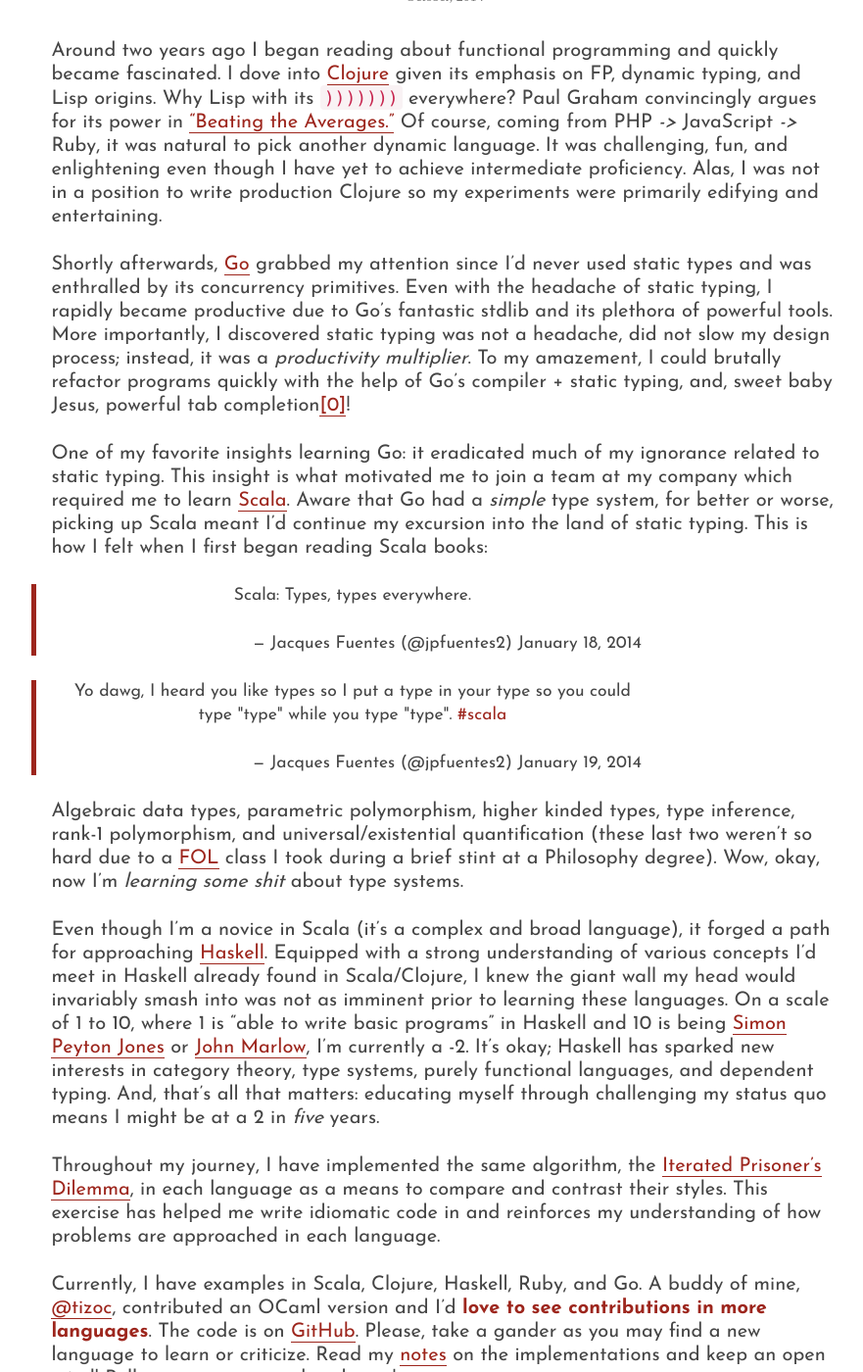
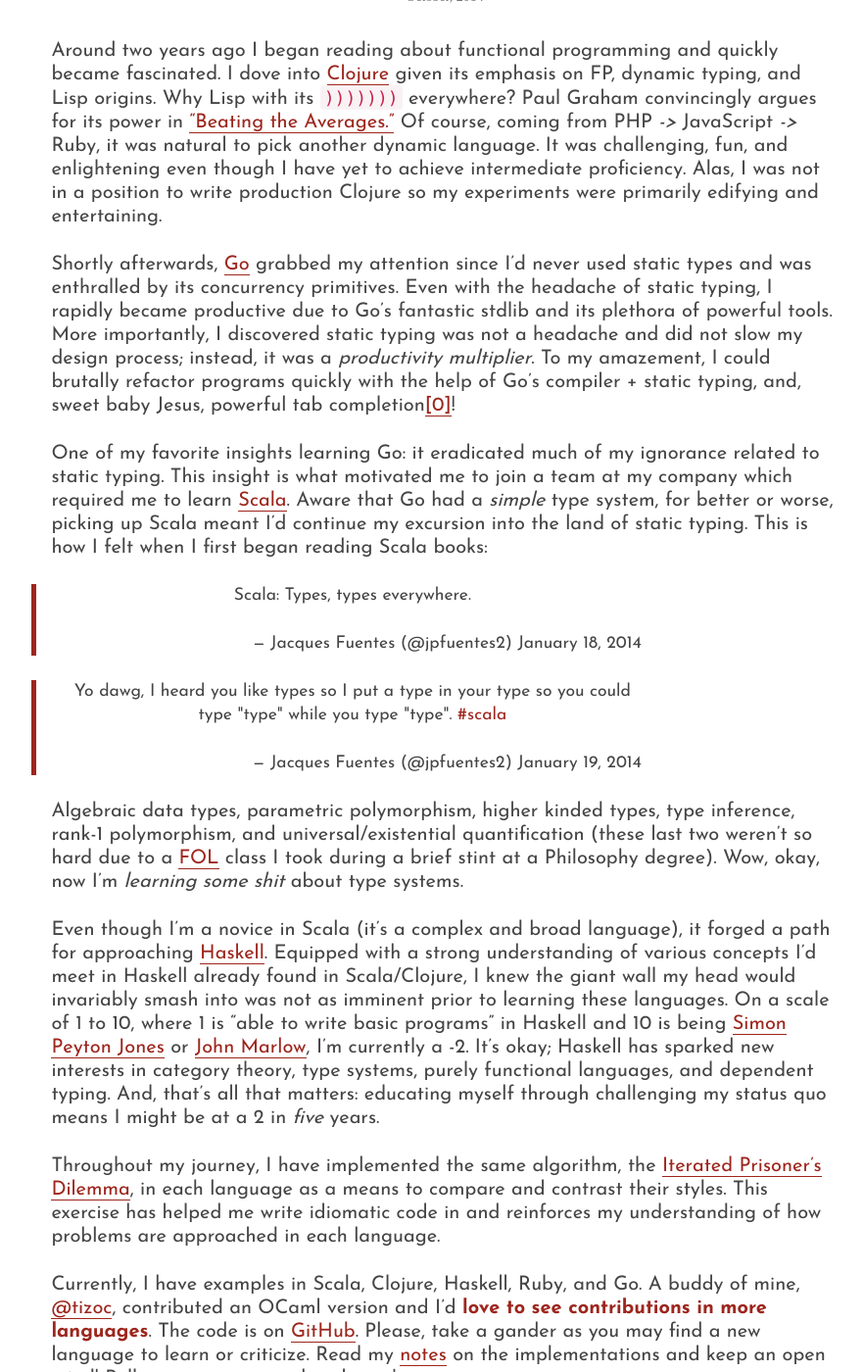
Before and after one commit to jpfuentes2/jpfuentes2.github.io, a Jekyll site: the page built from _posts/2014-10-31-Iterated-Prisoners-Dilemma-in-myriad-languages.md, in a window 1280 px wide and 1400 px high, scrolled down 379 px. Shown: the whole window at 98% size, without its empty margins (186-1067 px from the left). Built offline with Jekyll 4.4.1, drawn with Linux system fonts in a browser that asks for light colours; some web fonts are replaced; Markdown is read by kramdown in place of the engine named in the settings; comment, search, counter and statistics services are not loaded; some of the changed text lies outside the part shown.

```diff
--- a/_posts/2014-10-31-Iterated-Prisoners-Dilemma-in-myriad-languages.md
+++ b/_posts/2014-10-31-Iterated-Prisoners-Dilemma-in-myriad-languages.md
@@ -18,7 +18,7 @@
 Shortly afterwards, [Go](http://golang.org/) grabbed my attention since I'd never used static types and was enthralled by its concurrency primitives.
 Even with the headache of static typing, I rapidly became productive
 due to Go's fantastic stdlib and its plethora of powerful tools.
-More importantly, I discovered static typing was not a headache, did not slow my design process; instead, it was a *productivity multiplier*.
+More importantly, I discovered static typing was not a headache and did not slow my design process; instead, it was a *productivity multiplier*.
 To my amazement, I could brutally refactor programs quickly with the help of Go's compiler + static typing, and, sweet baby Jesus, powerful tab completion[[0]](#java-note)!
 
 One of my favorite insights learning Go: it eradicated much of my ignorance related to static typing.
```
Also changed, not shown: other parts of _posts/2014-10-31-Iterated-Prisoners-Dilemma-in-myriad-languages.md (+2 -1 lines).
